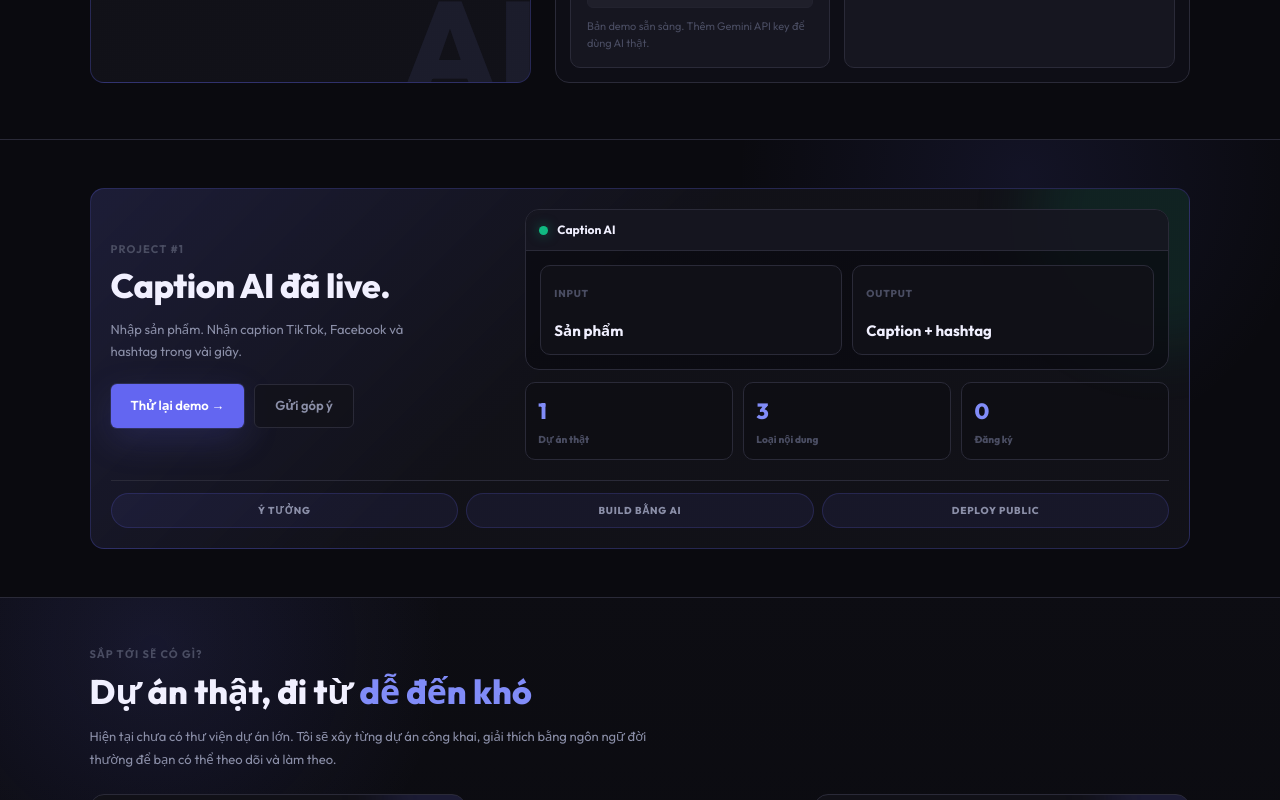
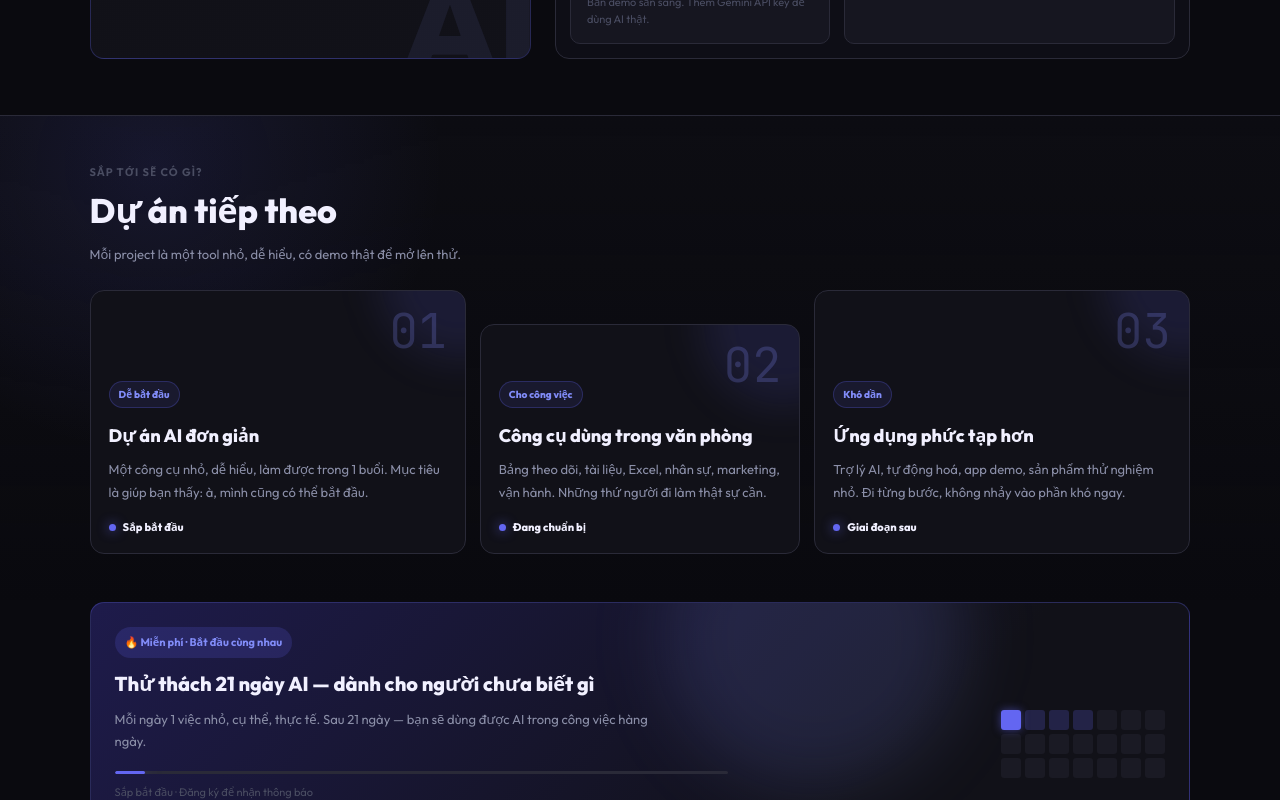
Before and after one commit to ltruongluan09/codex-zero-to-hero-vn, a React (Vite) app: page / in a window 1280 px wide. Shown: the part 1480-2280 px from the top of the page. Built offline with nearby package versions, Linux system fonts and the light colour scheme.

Commit message:
Simplify Lumi Labs homepage

```diff
--- a/src/App.jsx
+++ b/src/App.jsx
@@ -3,8 +3,7 @@ import { useEffect, useState } from "react";
 const navItems = [
   { label: "Trang chủ", href: "#home" },
   { label: "Caption AI", href: "#caption-ai" },
-  { label: "Hành trình", href: "#journey" },
-  { label: "Dự án sắp làm", href: "#upcoming" },
+  { label: "Dự án tiếp theo", href: "#upcoming" },
   { label: "Thử thách 21 ngày", href: "#challenge" },
   { label: "Cộng đồng", href: "#community" },
 ];
@@ -170,7 +169,7 @@ function Header() {
           ))}
         </nav>
         <div className="nav-actions">
-          <a className="nav-cta" href="#journey">Theo dõi hành trình →</a>
+          <a className="nav-cta" href="#caption-ai">Thử Caption AI →</a>
           <button className="hamburger" type="button" onClick={() => setOpen(true)} aria-label="Mở menu">
             ☰
           </button>
@@ -185,8 +184,8 @@ function Header() {
             {item.label}
           </a>
         ))}
-        <a className="nav-cta drawer-cta" href="#journey" onClick={() => setOpen(false)}>
-          Theo dõi hành trình →
+        <a className="nav-cta drawer-cta" href="#caption-ai" onClick={() => setOpen(false)}>
+          Thử Caption AI →
         </a>
       </div>
     </header>
@@ -271,13 +270,12 @@ function Hero() {
           <span>Lumi Bot sẽ đồng hành trong các demo AI.</span>
         </div>
         <p>
-          Lumi Labs là nơi tôi dùng AI để build các công cụ thật cho công việc:
-          báo cáo, bảng theo dõi, tài liệu, tự động hoá và ứng dụng mẫu.
-          Tất cả được chia sẻ từng bước, dễ hiểu, có hình ảnh và demo khi hoàn thành.
+          Lumi Labs là nơi tôi dùng AI để tạo các công cụ thật cho công việc.
+          Mỗi project đều được giải thích đơn giản, có demo để bạn mở lên thử ngay.
         </p>
         <div className="hero-actions">
           <a className="btn primary" href="#caption-ai">Thử Caption AI ngay →</a>
-          <a className="btn secondary" href="#journey">Theo dõi hành trình</a>
+          <a className="btn secondary" href="#upcoming">Xem dự án tiếp theo</a>
         </div>
         <div className="trust-row">
           <span>Từng bước dễ hiểu</span>
@@ -562,9 +560,9 @@ function UpcomingSection() {
     <section id="upcoming" className="section upcoming-section">
       <div className="section-head" data-reveal>
         <span className="section-label">Sắp tới sẽ có gì?</span>
-        <h2>Dự án thật, đi từ <strong>dễ đến khó</strong></h2>
+        <h2>Dự án tiếp theo</h2>
         <p className="section-note">
-          Hiện tại chưa có thư viện dự án lớn. Tôi sẽ xây từng dự án công khai, giải thích bằng ngôn ngữ đời thường để bạn có thể theo dõi và làm theo.
+          Mỗi project là một tool nhỏ, dễ hiểu, có demo thật để mở lên thử.
         </p>
       </div>
       <div className="upcoming-grid">
@@ -577,56 +575,6 @@ function UpcomingSection() {
             <strong>{project.status}</strong>
           </article>
         ))}
-      </div>
-    </section>
-  );
-}
-
-function ProjectOneSection() {
-  return (
-    <section id="project-one" className="section project-one-section">
-      <div className="project-one-card" data-reveal>
-        <div className="project-one-copy">
-          <span className="section-label">Project #1</span>
-          <h2>Caption AI đã live.</h2>
-          <p>
-            Nhập sản phẩm. Nhận caption TikTok, Facebook và hashtag trong vài giây.
-          </p>
-          <div className="project-one-actions">
-            <a className="btn primary" href="#caption-ai">Thử lại demo →</a>
-            <a className="btn secondary" href="#community">Gửi góp ý</a>
-          </div>
-        </div>
-
-        <div className="project-one-visual" aria-label="Tóm tắt Project #1">
-          <div className="project-screen">
-            <div className="screen-top">
-              <span></span>
-              <strong>Caption AI</strong>
-            </div>
-            <div className="screen-body">
-              <div>
-                <small>Input</small>
-                <b>Sản phẩm</b>
-              </div>
-              <div>
-                <small>Output</small>
-                <b>Caption + hashtag</b>
-              </div>
-            </div>
-          </div>
-          <div className="project-metrics">
-            <span><strong>1</strong>Dự án thật</span>
-            <span><strong>3</strong>Loại nội dung</span>
-            <span><strong>0</strong>Đăng ký</span>
-          </div>
-        </div>
-
-        <div className="project-one-steps">
-          <span>Ý tưởng</span>
-          <span>Build bằng AI</span>
-          <span>Deploy public</span>
-        </div>
       </div>
     </section>
   );
@@ -728,10 +676,7 @@ function App() {
       <main>
         <Hero />
         <CaptionAISection />
-        <ProjectOneSection />
         <UpcomingSection />
-        <ValueSection />
-        <JourneySection />
         <ChallengeSection />
       </main>
       <Footer />
--- a/src/index.css
+++ b/src/index.css
@@ -1362,177 +1362,6 @@ button {
     linear-gradient(180deg, rgba(17, 17, 24, 0.42), transparent);
 }
 
-.project-one-section {
-  background:
-    radial-gradient(circle at 80% 8%, rgba(99, 102, 241, 0.1), transparent 26%),
-    var(--bg-base);
-}
-
-.project-one-card {
-  position: relative;
-  overflow: hidden;
-  width: min(1120px, 100%);
-  margin: 0 auto;
-  display: grid;
-  grid-template-columns: 0.76fr 1.24fr;
-  gap: 20px;
-  align-items: center;
-  border: 1px solid rgba(99, 102, 241, 0.26);
-  border-radius: var(--radius-lg);
-  background:
-    linear-gradient(135deg, rgba(99, 102, 241, 0.14), rgba(17, 17, 24, 0.78) 44%),
-    var(--bg-surface);
-  padding: 20px;
-}
-
-.project-one-card::after {
-  content: "";
-  position: absolute;
-  right: -100px;
-  top: -100px;
-  width: 260px;
-  height: 260px;
-  border-radius: 999px;
-  background: rgba(16, 185, 129, 0.1);
-  filter: blur(28px);
-}
-
-.project-one-card > * {
-  position: relative;
-  z-index: 1;
-}
-
-.project-one-copy h2 {
-  max-width: 320px;
-  margin: 10px 0 0;
-  color: var(--text-primary);
-  font-size: clamp(25px, 3.3vw, 34px);
-  line-height: 1.12;
-  letter-spacing: -0.4px;
-}
-
-.project-one-copy p {
-  max-width: 330px;
-  margin: 14px 0 0;
-  color: var(--text-secondary);
-  font-size: 13px;
-  line-height: 1.65;
-}
-
-.project-one-actions {
-  display: flex;
-  flex-wrap: wrap;
-  gap: 10px;
-  margin-top: 22px;
-}
-
-.project-one-visual {
-  display: grid;
-  gap: 12px;
-}
-
-.project-screen {
-  overflow: hidden;
-  border: 1px solid var(--bg-border);
-  border-radius: var(--radius-lg);
-  background: rgba(10, 10, 15, 0.68);
-}
-
-.screen-top {
-  display: flex;
-  align-items: center;
-  gap: 9px;
-  border-bottom: 1px solid var(--bg-border);
-  background: rgba(26, 26, 36, 0.72);
-  padding: 11px 13px;
-}
-
-.screen-top span {
-  width: 9px;
-  height: 9px;
-  border-radius: 999px;
-  background: var(--green);
-  box-shadow: 0 0 12px rgba(16, 185, 129, 0.5);
-}
-
-.screen-top strong {
-  color: var(--text-primary);
-  font-size: 12px;
-}
-
-.screen-body {
-  display: grid;
-  grid-template-columns: 1fr 1fr;
-  gap: 10px;
-  padding: 14px;
-}
-
-.screen-body div {
-  min-height: 88px;
-  border: 1px solid var(--bg-border);
-  border-radius: var(--radius-md);
-  background: rgba(17, 17, 24, 0.84);
-  padding: 13px;
-}
-
-.screen-body small,
-.project-metrics span,
-.project-one-steps span {
-  color: var(--text-muted);
-  font-size: 10px;
-  font-weight: 800;
-  text-transform: uppercase;
-  letter-spacing: 0.08em;
-}
-
-.screen-body b {
-  display: block;
-  margin-top: 18px;
-  color: var(--text-primary);
-  font-size: 15px;
-  line-height: 1.3;
-}
-
-.project-metrics {
-  display: grid;
-  grid-template-columns: repeat(3, 1fr);
-  gap: 10px;
-}
-
-.project-metrics span {
-  display: grid;
-  gap: 4px;
-  border: 1px solid var(--bg-border);
-  border-radius: var(--radius-md);
-  background: rgba(10, 10, 15, 0.44);
-  padding: 12px;
-  text-transform: none;
-  letter-spacing: 0;
-}
-
-.project-metrics strong {
-  color: var(--brand-light);
-  font-size: 22px;
-}
-
-.project-one-steps {
-  grid-column: 1 / -1;
-  display: grid;
-  grid-template-columns: repeat(3, 1fr);
-  gap: 8px;
-  border-top: 1px solid var(--bg-border);
-  padding-top: 12px;
-}
-
-.project-one-steps span {
-  border: 1px solid rgba(99, 102, 241, 0.2);
-  border-radius: var(--radius-pill);
-  background: rgba(99, 102, 241, 0.08);
-  color: var(--text-secondary);
-  padding: 9px 11px;
-  text-align: center;
-}
-
 .upcoming-grid {
   width: min(1120px, 100%);
   margin: 0 auto;
@@ -2073,8 +1902,7 @@ button {
   }
 
   .caption-shell,
-  .caption-app,
-  .project-one-card {
+  .caption-app {
     grid-template-columns: 1fr;
   }
 
@@ -2149,14 +1977,7 @@ button {
   }
 
   .caption-shell,
-  .caption-app,
-  .project-one-card {
-    grid-template-columns: 1fr;
-  }
-
-  .screen-body,
-  .project-metrics,
-  .project-one-steps {
+  .caption-app {
     grid-template-columns: 1fr;
   }
 }
```
